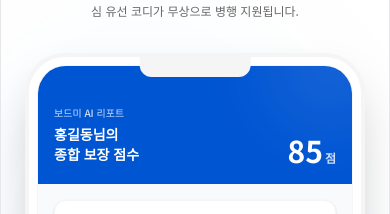
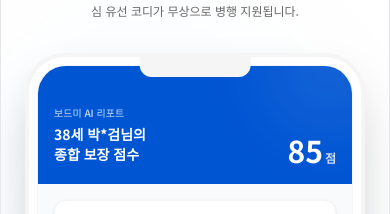
Before and after one commit to ncia/simple_consult, a React (Vite) app: page / in a window 390 px wide. Shown: the part 4500-4714 px from the top of the page. Built offline with nearby package versions, Linux system fonts and the light colour scheme.

Commit message:
072번째 커밋: 보험분석 결과 모바일 레이아웃(앞면)의 예시 고객 이름을 '홍길동'에서 '38세 박*검'으로 변경

```diff
--- a/src/App.tsx
+++ b/src/App.tsx
@@ -733,7 +733,7 @@ export default function App() {
                           <div className="bg-brand-blue pt-8 pb-5 px-4 text-left relative overflow-hidden">
                             <div className="absolute top-0 right-0 w-32 h-32 bg-white/10 rounded-full blur-2xl -translate-y-1/2 translate-x-1/3 animate-pulse-slow"></div>
                             <span className="text-white/80 text-[10px] font-medium">보드미 AI 리포트</span>
-                            <h4 className="text-white font-extrabold text-sm mt-0.5">홍길동님의<br/>종합 보장 점수</h4>
+                            <h4 className="text-white font-extrabold text-sm mt-0.5">38세 박*검님의<br/>종합 보장 점수</h4>
 
                             {/* Animated Score */}
                             <div className="absolute right-4 bottom-4 flex items-baseline gap-0.5">
```
